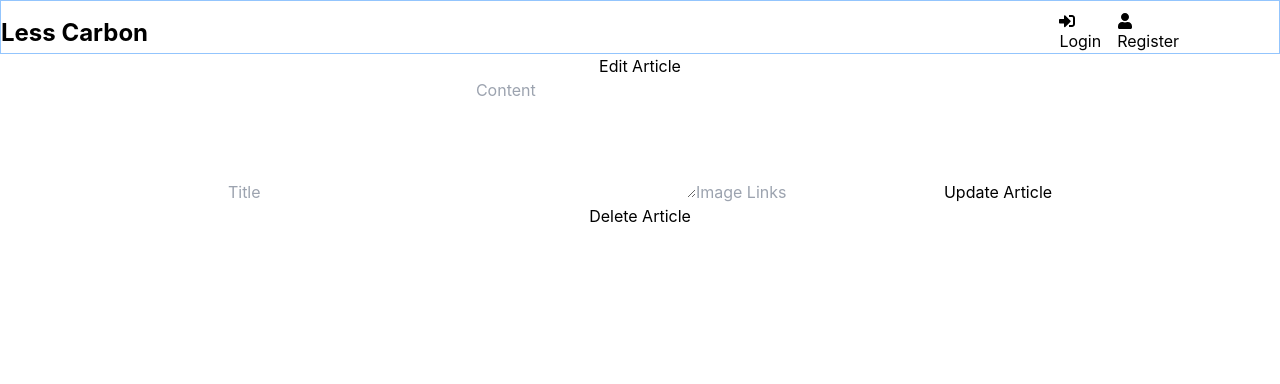
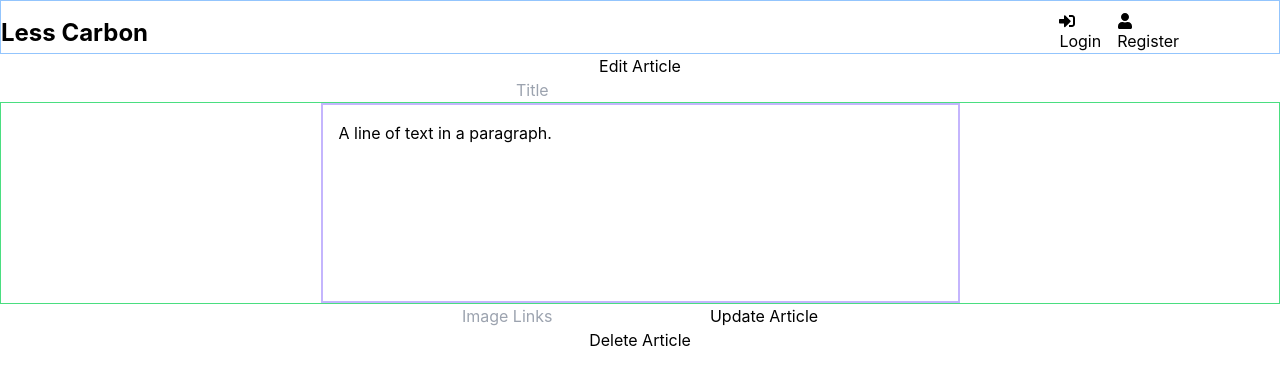
Before and after one commit to Iffat77/less-carbon, a React (Create React App) app in the folder client/: page /article/1/edit in a window 1280 px wide. Shown: the top 384 px of the page. Built offline with nearby package versions, Linux system fonts and the light colour scheme; no server answers; the HTML template or start-up script is replaced by a standard one.

Commit message:
adds functional slate editor for create and edit, updates stylings for article info

```diff
--- a/client/src/components/TextEditor.jsx
+++ b/client/src/components/TextEditor.jsx
@@ -1,9 +1,8 @@
-// Import React dependencies.
 import React, { useState, useCallback, useMemo } from "react";
-// Import the Slate editor factory.
 import { createEditor } from "slate";
 import { Editor, Transforms, Element as SlateElement } from "slate";
-// Import the Slate components and React plugin.
+import { Range } from "slate";
+import { Selection } from "slate-react";
 import { Slate, Editable, withReact } from "slate-react";
 
 const initialValue = [
@@ -15,7 +14,7 @@ const initialValue = [
 
 const TextEditor = ({ onContentChange }) => {
   const [editor] = useState(() => withReact(createEditor()));
-  // Update the initial content to be pulled from Local Storage if it exists.
+
   const initialValue = useMemo(
     () =>
       JSON.parse(localStorage.getItem("content")) || [
@@ -27,62 +26,58 @@ const TextEditor = ({ onContentChange }) => {
     []
   );
 
+  //will reposition to toolBar for indent functionality.
+  const handleKeyDown = (event) => {
+    if (!event.ctrlKey || event.key !== " ") {
+      return;
+    }
+
+    event.preventDefault();
+
+    const { selection } = editor;
+
+    if (selection && Range.isCollapsed(selection)) {
+      const [start] = Range.edges(selection);
+      const wordBefore = Editor.before(editor, start, { unit: "word" });
+      const before = wordBefore && Editor.before(editor, wordBefore);
+      const beforeRange = before && Editor.range(editor, before, start);
+      const beforeText = beforeRange && Editor.string(editor, beforeRange);
+
+      if (beforeText === "\t") {
+        Transforms.select(editor, beforeRange);
+        Transforms.delete(editor);
+      } else {
+        Transforms.insertText(editor, "\t");
+      }
+    } else {
+      Transforms.insertText(editor, "\t");
+    }
+  };
+
   return (
     <div className="w-screen flex justify-center border border-green-400">
-      <Slate editor={editor}
+      <Slate
+        editor={editor}
         initialValue={initialValue}
-        onChange={value => {
+        onChange={(value) => {
           const isAstChange = editor.operations.some(
-            op => 'set_selection' !== op.type
-          )
+            (op) => "set_selection" !== op.type
+          );
           if (isAstChange) {
-            // Save the value to Local Storage.
-            const content = JSON.stringify(value)
-            localStorage.setItem('content', content)
-            onContentChange(content)
+            const content = JSON.stringify(value);
+            localStorage.setItem("content", content);
+            onContentChange(content);
           }
         }}
-
       >
         <Editable
-          className=" min-h-[200px] md:w-1/2 lg:min-w-[500px] border-2 border-violet-300"
-          disableDefaultStyles
+          className="min-h-[200px] md:w-1/2 lg:min-w-[500px] p-4 border-2 border-violet-300"
+          style={{ textAlign: "left" }}
+          onKeyDown={handleKeyDown}
         />
       </Slate>
     </div>
   );
 };
 
-const CodeElement = (props) => {
-  return (
-    <pre {...props.attributes}>
-      <code>{props.children}</code>
-    </pre>
-  );
-};
-
-const DefaultElement = (props) => {
-  return <p {...props.attributes}>{props.children}</p>;
-};
-
 export default TextEditor;
-
-// renderElement={renderElement}
-// onKeyDown={(event) => {
-//   if (event.key === "`" && event.ctrlKey) {
-//     event.preventDefault();
-//     // Determine whether any of the currently selected blocks are code blocks.
-//     const [match] = Editor.nodes(editor, {
-//       match: (n) => n.type === "code",
-//     });
-//     // Toggle the block type depending on whether there's already a match.
-//     Transforms.setNodes(
-//       editor,
-//       { type: match ? "paragraph" : "code" },
-//       {
-//         match: (n) =>
-//           SlateElement.isElement(n) && Editor.isBlock(editor, n),
-//       }
-//     );
-//   }
-// }}
--- a/client/src/screens/articles/ArticleCreate.jsx
+++ b/client/src/screens/articles/ArticleCreate.jsx
@@ -23,7 +23,7 @@ function ArticleCreate() {
   const handleContentChange = (content) => {
     setArticle({
       ...article,
-      content: content, // Update the content state
+      content: content,
     });
   };
 
@@ -36,24 +36,26 @@ function ArticleCreate() {
 
   return (
     <div className="h-screen ">
-      ArticleCreate
       <form
-        className=" flex flex-col gap-10 items-center h-2/3  w-full border-2 border-red-600 "
+        className=" flex flex-col gap-10 items-center mt-4 p-4 h-full w-full border-2 overflow-auto border-red-600 "
         onSubmit={handleSubmit}
       >
         <input
+          className="md:w-1/2 lg:min-w-[500px] text-lg md:text-2xl "
           placeholder="Title"
           name="title"
           value={article.title}
           onChange={handleChange}
         />
-        <TextEditor onContentChange={handleContentChange} />
-        <input
+        <TextEditor
+          placeholder="Content"
+          onContentChange={handleContentChange} />
+        {/* <input
           placeholder="Image Links"
           name="image"
           value={article.images}
           onChange={handleChange}
-        />
+        /> */}
 
         <button type="submit">Post</button>
       </form>
--- a/client/src/screens/articles/ArticleEdit.jsx
+++ b/client/src/screens/articles/ArticleEdit.jsx
@@ -1,6 +1,8 @@
 import { useState, useEffect } from "react";
 import { useNavigate, useParams } from "react-router-dom";
 import { updateArticle, getArticle, deleteArticle } from "../../services/atricles";
+import TextEditor from "../../components/TextEditor";
+
 
 function ArticleEdit() {
   const [article, setArticle] = useState({
@@ -39,6 +41,13 @@ function ArticleEdit() {
     });
   };
 
+  const handleContentChange = (content) => {
+    setArticle({
+      ...article,
+      content: content,
+    });
+  };
+
   const handleSubmit = async (e) => {
     e.preventDefault();
     await updateArticle(id, article);
@@ -56,13 +65,8 @@ function ArticleEdit() {
           value={article.title}
           onChange={handleChange}
         />
-        <textarea
-          placeholder="Content"
-          name="content"
-          value={article.content}
-          onChange={handleChange}
-          rows={5}
-        />
+        <TextEditor
+          onContentChange={handleContentChange} />
         <input
           placeholder="Image Links"
           name="image"
--- a/client/src/screens/articles/ArticleInfo.jsx
+++ b/client/src/screens/articles/ArticleInfo.jsx
@@ -14,6 +14,21 @@ function ArticeInfo() {
   const [showEdit, setShowEdit] = useState(false);
   const [comments, setComments] = useState([]);
   const [newComment, setNewComment] = useState("");
+
+  const TextRenderer = ({ serializedContent }) => {
+    const content = JSON.parse(serializedContent);
+
+    return (
+      <>
+        {content.map((paragraph, index) => (
+          // <pre className="w-full" key={index}>{paragraph.children[0].text}</pre>
+          <p className="mb-4 text-left" key={index}>
+            {paragraph.children[0].text}
+          </p>
+        ))}
+      </>
+    );
+  };
 
   useEffect(() => {
     const fetchUser = async () => {
@@ -97,7 +112,10 @@ function ArticeInfo() {
             </h2>
           </div>
 
-          <p className="">{article.content}</p>
+          {/* <p className="">{article.content}</p> */}
+          <div className=" border-2 p-4 mb-4 border-gray-300 overflow-auto">
+            <TextRenderer serializedContent={article.content} />
+          </div>
           {/* <img src={article.images} alt="images" /> */}
 
           {/* Temporary testing Likes component */}
@@ -132,8 +150,6 @@ function ArticeInfo() {
             </Link>
           )}
         </div>
-
-
       </div>
     </div>
   );
```
Also changed, not shown: 2 other files (tests, documents, lock files or other folders).
